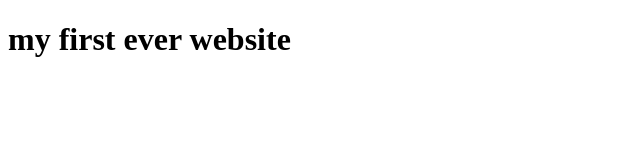
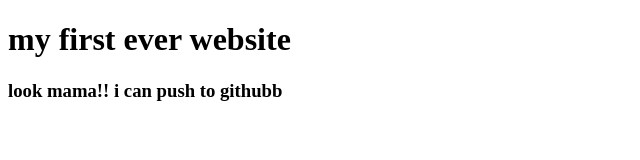
Before and after one commit to ShakurPranto/third-website, a plain HTML site: page index.html in a window 1280 px wide. Shown: the whole page, without its empty margins (0-640 px from the left). Drawn offline with Linux system fonts and the light colour scheme.

Commit message:
learned first github

```diff
--- a/index.html
+++ b/index.html
@@ -7,5 +7,6 @@
 </head>
 <body>
     <h1>my first ever website</h1>
+    <h3>look mama!! i can push to githubb</h3>
 </body>
 </html>
```
